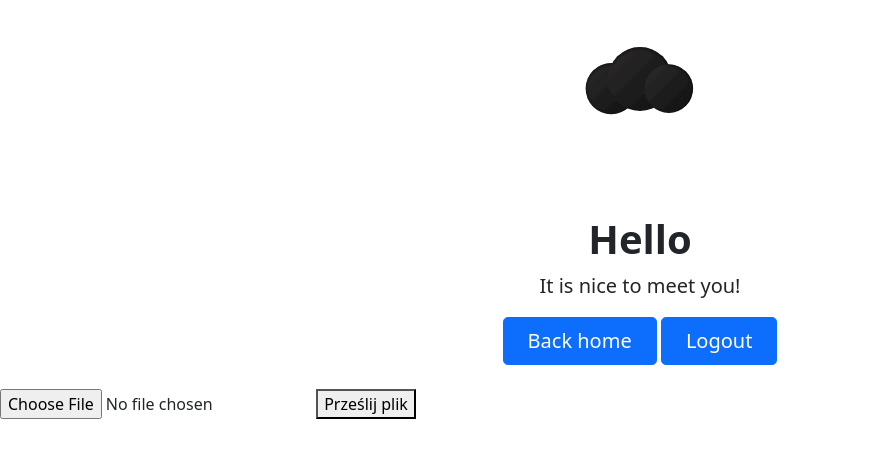
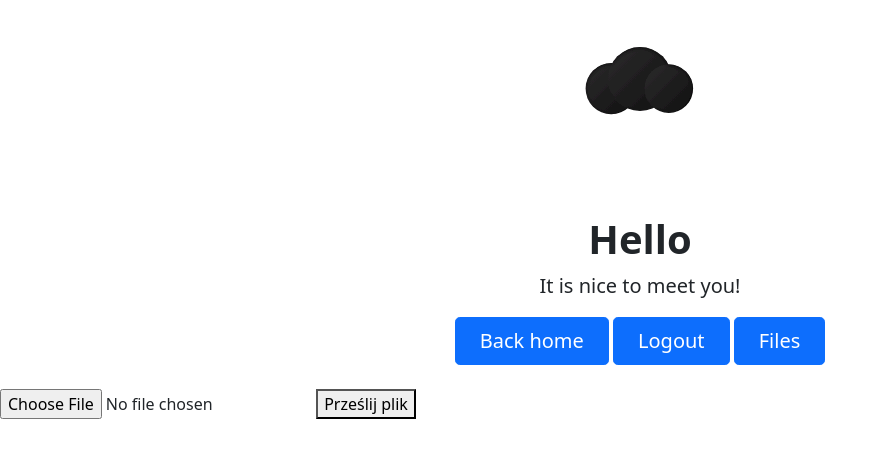
Before and after one commit to zasilacz-szklanki/GutenHieben, a Flask app: template templates/hello.html in a window 1280 px wide. Shown: the part 25-483 px from the top of the page, without its empty margins (0-888 px from the left). Run offline with Flask 3, Linux system fonts and the light colour scheme; the template is opened without the code that fills it, so the values that code supplies are empty; some libraries are stand-ins or nearby versions.

Commit message:
Files list

```diff
--- a/app.py
+++ b/app.py
@@ -7,6 +7,7 @@ app = Flask(__name__)
 
 def get_user_id():
     return request.headers.get('X-MS-CLIENT-PRINCIPAL-ID', 'anonymous')
+
 @app.route('/')
 def index():
    print('Request for index page received')
@@ -66,5 +67,25 @@ def upload():
         print(f"Błąd przesyłania: {e}")
         return "Wystąpił błąd podczas przesyłania pliku."
 
+@app.route('/files')
+def list_files():
+    # Dane do połączenia z Azure Storage
+    AZURE_STORAGE_CONNECTION_STRING = os.getenv("AZURE_STORAGE_CONNECTION_STRING")
+    CONTAINER_NAME = "files"
+
+    blob_service_client = BlobServiceClient.from_connection_string(AZURE_STORAGE_CONNECTION_STRING)
+    container_client = blob_service_client.get_container_client(CONTAINER_NAME)
+
+    try:
+        # Pobierz listę blobów
+        blob_list = container_client.list_blobs()
+        files = [blob.name for blob in blob_list]
+
+        print("Lista plików:", files)
+        return render_template('files.html', files=files)
+    except Exception as e:
+        print(f"Błąd pobierania listy plików: {e}")
+        return "Wystąpił błąd podczas pobierania listy plików."
+
 if __name__ == '__main__':
    app.run()
--- a/templates/hello.html
+++ b/templates/hello.html
@@ -16,6 +16,7 @@
             </p>
             <a href="{{ url_for('index') }}" class="btn btn-primary btn-lg px-4 gap-3">Back home</a>
             <a href="{{ url_for('logout') }}" class="btn btn-primary btn-lg px-4 gap-3">Logout</a>
+            <a href="{{ url_for('files') }}" class="btn btn-primary btn-lg px-4 gap-3">Files</a>
           </div>
      </main>
      <form method="post" action="{{ url_for('upload') }}" enctype="multipart/form-data">
```
